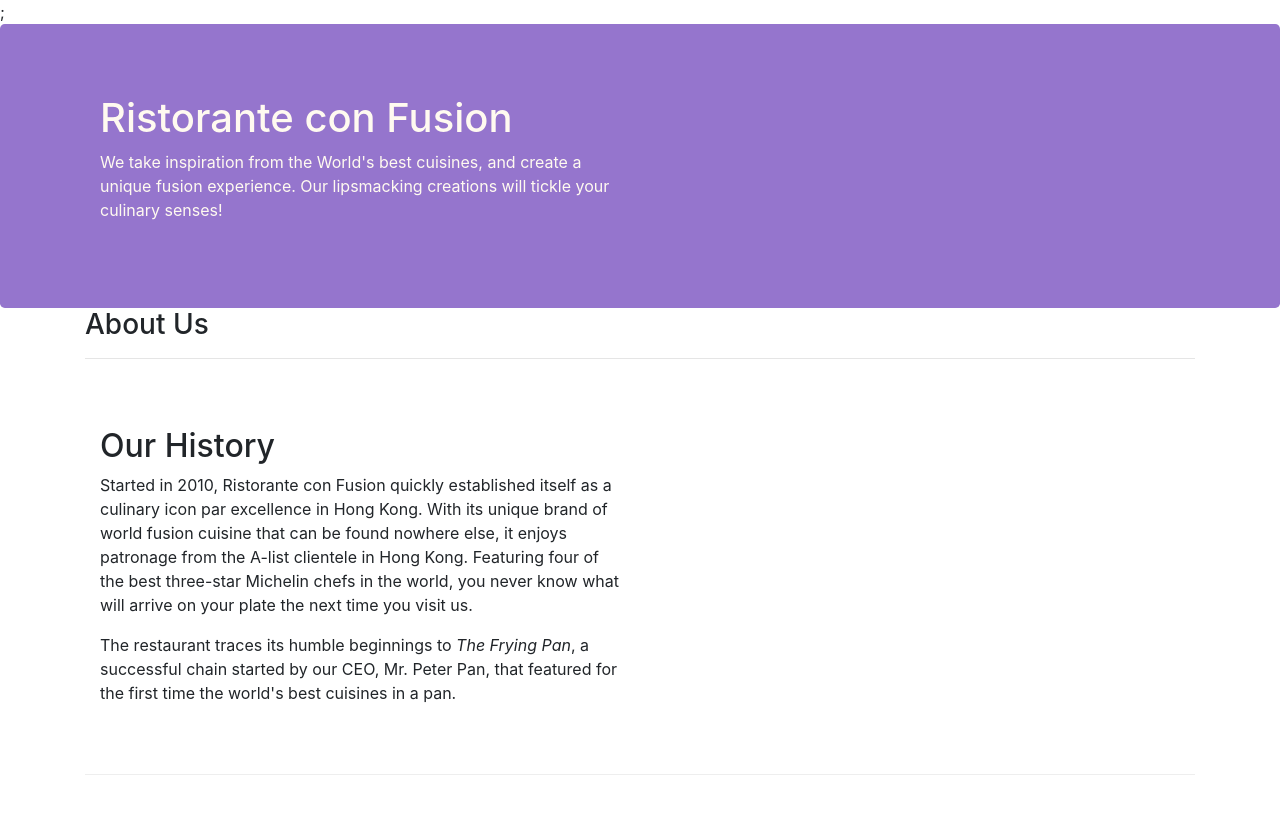
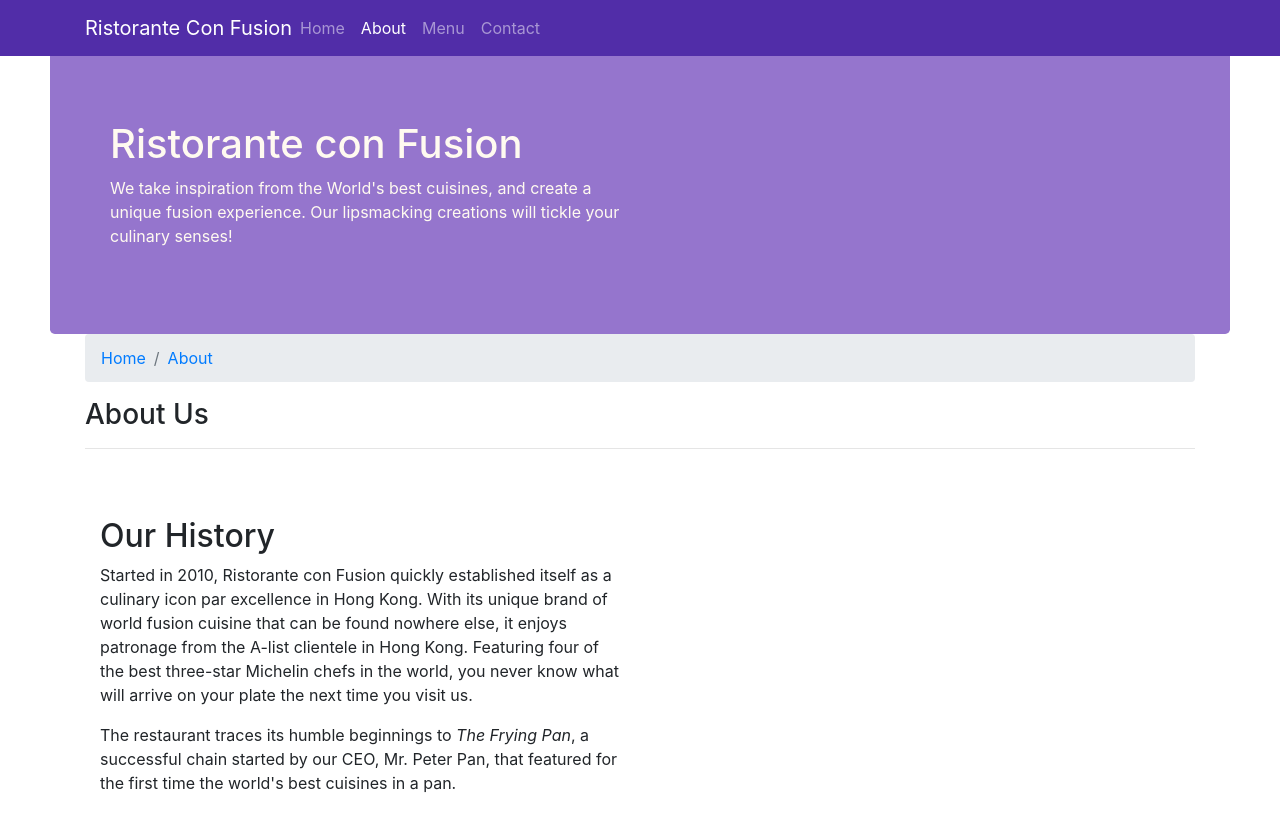
Before and after one commit to janabhishek2/BS-react, a website: page aboutus.html in a window 1280 px wide. Shown: the top 814 px of the page. Drawn offline with nearby package versions, Linux system fonts and the light colour scheme.

Commit message:
navbarAndBreadCrumbs

```diff
--- a/aboutus.html
+++ b/aboutus.html
@@ -8,13 +8,31 @@
 
     <!-- Bootstrap CSS -->
     <link rel="stylesheet" href="node_modules/bootstrap/dist/css/bootstrap.min.css">
-    <link rel="stylesheet" href="css/styles.css">;
+    <link rel="stylesheet" href="css/styles.css">
     <title>Ristorante Con Fusion: About Us</title>
 
 </head>
 
 <body>
+    <nav class="navbar  navbar-expand-sm navbar-dark fixed-top">
+        <div class="container">
+            <button class="navbar-toggler" type="button" data-toggle="collapse" data-target="#x">
+                <span class="navbar-toggler-icon"></span>
+            </button>
+            <a class="navbar-brand mr-auto" href="./index.html">Ristorante Con Fusion</a>
 
+            <div class="navbar-collapse collapse" id="x">
+                <ul class="navbar-nav mr-auto">
+                    <li class="nav-item"><a href="./index.html" class="nav-link">Home</a></li>
+                    <li class="nav-item active"><a href="./aboutus.html" class="nav-link">About</a></li>
+                     <li class="nav-item"><a href="#" class="nav-link">Menu</a></li>
+                   <li class="nav-item"><a href="#" class="nav-link">Contact</a></li>
+
+               </ul>
+            </div>
+
+        </div>
+    </nav>
     <header class="jumbotron">
         <div class="container">
             <div class="row row-header">
@@ -29,6 +47,10 @@
     </header>
 
     <div class="container">
+        <ol class="breadcrumb">
+            <li class="breadcrumb-item"><a href="./index.html">Home</a></li>
+            <li class="breadcrumb-item active"><a href="./aboutus.html">About</a></li>
+        </ol>
         <div class="row">
             <div class="col-12 col-sm-12">
                <h3>About Us</h3>
--- a/css/styles.css
+++ b/css/styles.css
@@ -1,6 +1,11 @@
 .row-header{
 margin :0px auto;
 padding :0px;
+}
+body
+{
+    padding:50px;
+    z-index:0;
 }
 .row-content
 {
@@ -27,3 +32,6 @@ padding :0px;
     margin:0px;
     color :#0f0f0f;
 }
+.navbar{
+    background-color: #512DA8;
+}
```
Also changed, not shown: index.html (+21 -2 lines).
